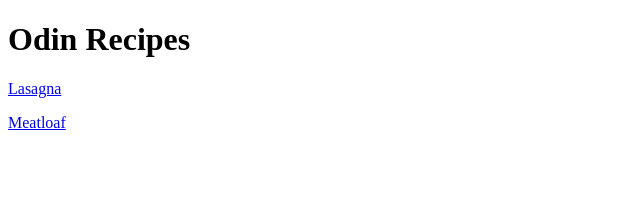
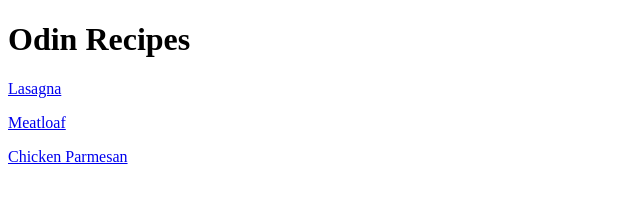
Before and after one commit to Koopa2pa/odin-recipes, a plain HTML site: page index.html in a window 1280 px wide. Shown: the whole page, without its empty margins (0-640 px from the left). Drawn offline with Linux system fonts and the light colour scheme.

Commit message:
Finish chicken parm page w/ index link

```diff
--- a/index.html
+++ b/index.html
@@ -13,7 +13,7 @@
 
     <a href="recipes/meatloaf.html" target="_blank">Meatloaf</p>
 
-
+    <a href="recipes/chicken-parmesan.html" target="_blank">Chicken Parmesan</p>
 
 </body>
 </html>
```
Also changed, not shown: images/chicken-parm.jpg (added).
